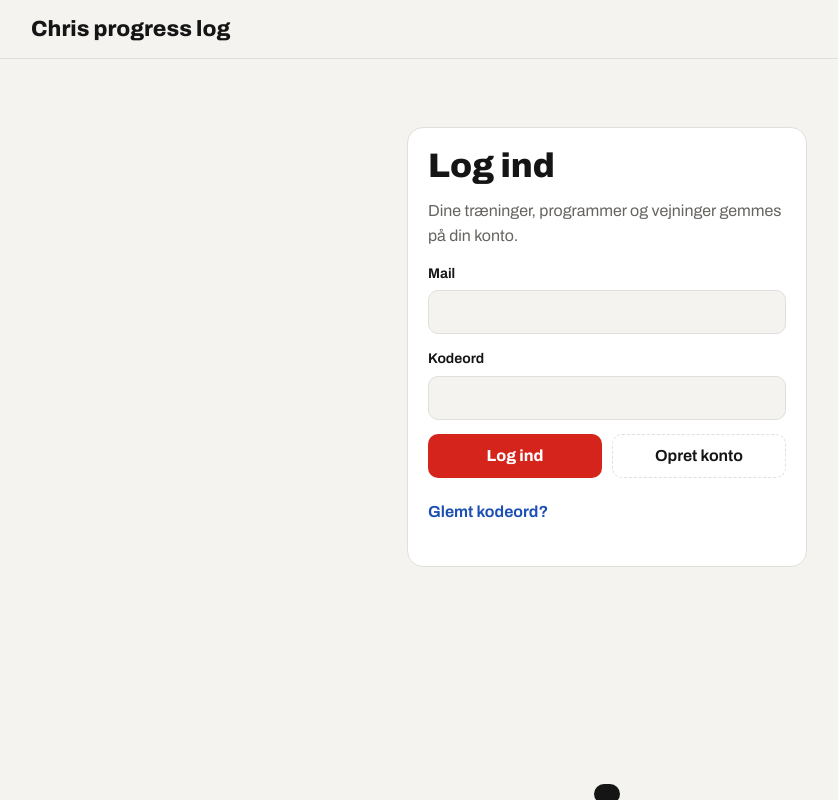
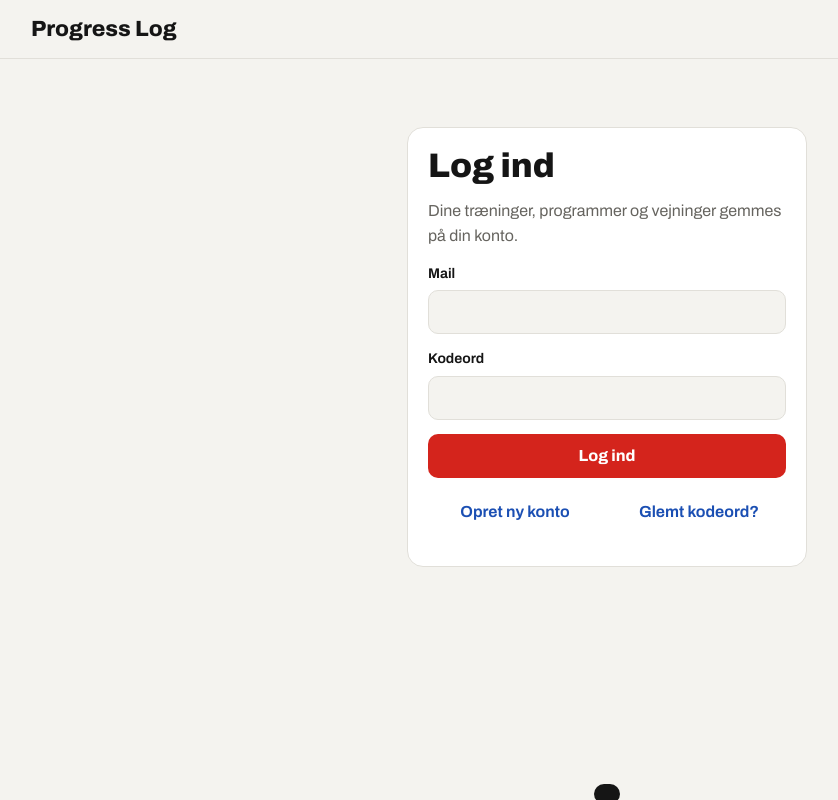
Before and after one commit to ChristofferElis/Training-App, a plain HTML site: page index.html in a window 1280 px wide. Shown: the whole page, without its empty margins (33-871 px from the left). Drawn offline with nearby package versions, Linux system fonts and the light colour scheme.

Commit message:
Navn i titlen når man er logget ind, ellers 'Progress Log'
- Opret konto er nu en separat visning med fornavn
- Titel, fane og manifest hedder 'Progress Log' for alle

Co-Authored-By: Claude Opus 5.5 <noreply@anthropic.com>
Claude-Session: https://claude.ai/code/session_01YFFkf5N2yNmmvfqm4KPZkC

```diff
--- a/index.html
+++ b/index.html
@@ -3,10 +3,10 @@
 <head>
 <meta charset="utf-8">
 <meta name="viewport" content="width=device-width,initial-scale=1">
-<title>Chris progress log</title>
+<title>Progress Log</title>
 <meta name="theme-color" content="#2c2e32">
 <meta name="apple-mobile-web-app-capable" content="yes">
-<meta name="apple-mobile-web-app-title" content="Progress log">
+<meta name="apple-mobile-web-app-title" content="Progress Log">
 <link rel="manifest" href="manifest.webmanifest">
 <link rel="icon" href="icon-192.png">
 <link rel="apple-touch-icon" href="apple-touch-icon.png">
@@ -148,7 +148,7 @@ td{padding:10px;border-bottom:1px solid var(--line)}
 </head>
 <body class="out">
 <header class="top">
- <a class="brand" href="#oversigt">Chris progress log</a>
+ <a class="brand" id="brand" href="#oversigt">Progress Log</a>
  <nav class="tabs" aria-label="Hovedmenu">
   <a href="#oversigt"><svg viewBox="0 0 24 24"><path d="M4 4h7v7H4zM13 4h7v4h-7zM13 10h7v10h-7zM4 13h7v7H4z"/></svg>Oversigt</a>
   <a href="#traen"><svg viewBox="0 0 24 24"><path d="M3 10v4M6.5 7v10M17.5 7v10M21 10v4M6.5 12h11"/></svg>Træn</a>
@@ -163,13 +163,14 @@ td{padding:10px;border-bottom:1px solid var(--line)}
  <form id="authform" class="card authcard" novalidate>
   <h1 id="authtitle" style="font-size:34px">Log ind</h1>
   <p class="mute" id="authsub" style="margin:0">Dine træninger, programmer og vejninger gemmes på din konto.</p>
+  <label id="namewrap" hidden>Fornavn<input id="aname" autocomplete="given-name" maxlength="40"></label>
   <label id="emailwrap">Mail<input id="aemail" type="email" autocomplete="email" inputmode="email" required></label>
   <label id="pwwrap">Kodeord<input id="apw" type="password" autocomplete="current-password" minlength="8" required></label>
   <div class="row" id="authbtns">
    <button class="btn" data-act="login">Log ind</button>
    <button class="ghost" data-act="signup" type="submit">Opret konto</button>
   </div>
-  <button class="linkbtn" type="button" id="forgot">Glemt kodeord?</button>
+  <div class="row"><button class="linkbtn" type="button" id="tosignup">Opret ny konto</button><button class="linkbtn" type="button" id="forgot">Glemt kodeord?</button></div>
   <p id="authmsg" role="status" aria-live="polite"></p>
  </form>
 </section>
@@ -502,20 +503,21 @@ $('#editor').addEventListener('click',e=>{
 
 // ---------- Login ----------
 let authMode='login';
+function setBrand(name){const t=name?name+' Progress Log':'Progress Log';$('#brand').textContent=t;document.title=t}
 function showAuth(mode,msg=''){
- authMode=mode;booted=false;document.body.classList.add('out');
+ authMode=mode;booted=false;document.body.classList.add('out');setBrand('');
  $('#loading').hidden=true;$('#app').hidden=true;$('#heroband').hidden=true;$('#auth').hidden=false;
- const reset=mode==='reset',forgot=mode==='forgot';
- $('#authtitle').textContent=reset?'Nyt kodeord':forgot?'Glemt kodeord':'Log ind';
- $('#authsub').textContent=reset?'Vælg et nyt kodeord på mindst 8 tegn.':forgot?'Skriv din mail, så sender vi et link til at vælge et nyt kodeord.':'Dine træninger, programmer og vejninger gemmes på din konto.';
- $('#emailwrap').hidden=reset;$('#pwwrap').hidden=forgot;
- $('#apw').autocomplete=reset?'new-password':'current-password';
- $('#authbtns').innerHTML=reset?'<button class="btn" data-act="newpw">Gem kodeord</button>':forgot?'<button class="btn" data-act="sendreset">Send link</button><button class="ghost" type="button" data-act="back">Tilbage</button>':'<button class="btn" data-act="login">Log ind</button><button class="ghost" data-act="signup">Opret konto</button>';
- $('#forgot').hidden=mode!=='login';
+ const reset=mode==='reset',forgot=mode==='forgot',signup=mode==='signup';
+ $('#authtitle').textContent=reset?'Nyt kodeord':forgot?'Glemt kodeord':signup?'Opret konto':'Log ind';
+ $('#authsub').textContent=reset?'Vælg et nyt kodeord på mindst 8 tegn.':forgot?'Skriv din mail, så sender vi et link til at vælge et nyt kodeord.':signup?'Hold styr på dine programmer, løft og din vægt. Kodeordet skal være mindst 8 tegn.':'Dine træninger, programmer og vejninger gemmes på din konto.';
+ $('#namewrap').hidden=!signup;$('#emailwrap').hidden=reset;$('#pwwrap').hidden=forgot;
+ $('#apw').autocomplete=reset||signup?'new-password':'current-password';
+ $('#authbtns').innerHTML=reset?'<button class="btn" data-act="newpw">Gem kodeord</button>':forgot||signup?`<button class="btn" data-act="${forgot?'sendreset':'signup'}">${forgot?'Send link':'Opret konto'}</button><button class="ghost" type="button" data-act="back">Tilbage</button>`:'<button class="btn" data-act="login">Log ind</button>';
+ $('#forgot').hidden=$('#tosignup').hidden=mode!=='login';
  $('#authmsg').textContent=msg;
 }
 const authErr=m=>/Invalid login/i.test(m)?'Forkert mail eller kodeord.':/not confirmed/i.test(m)?'Bekræft din mail først. Tjek din indbakke for linket.':/already registered/i.test(m)?'Der findes allerede en konto med den mail. Log ind i stedet.':/Password should be/i.test(m)?'Kodeordet skal være mindst 8 tegn.':/rate limit|too many/i.test(m)?'For mange forsøg. Vent lidt og prøv igen.':/signups not allowed/i.test(m)?'Der kan ikke oprettes nye konti.':m;
-$('#forgot').onclick=()=>showAuth('forgot');
+$('#forgot').onclick=()=>showAuth('forgot');$('#tosignup').onclick=()=>showAuth('signup');
 $('#authform').addEventListener('click',async e=>{
  const b=e.target.closest('[data-act]');if(!b)return;e.preventDefault();
  const act=b.dataset.act,email=$('#aemail').value.trim(),pw=$('#apw').value,msg=$('#authmsg');
@@ -525,7 +527,8 @@ $('#authform').addEventListener('click',async e=>{
  b.disabled=true;msg.textContent='Et øjeblik…';
  let r;
  if(act==='login')r=await sb.auth.signInWithPassword({email,password:pw});
- else if(act==='signup'){r=await sb.auth.signUp({email,password:pw,options:{emailRedirectTo:APP_URL}});if(!r.error&&!r.data.session){msg.textContent='Næsten færdig: tjek din mail og klik på linket for at bekræfte. Log derefter ind her.';b.disabled=false;return}}
+ else if(act==='signup'){const name=$('#aname').value.trim();if(!name){msg.textContent='Skriv dit fornavn.';b.disabled=false;return}
+  r=await sb.auth.signUp({email,password:pw,options:{emailRedirectTo:APP_URL,data:{name}}});if(!r.error&&!r.data.session){msg.textContent='Næsten færdig: tjek din mail og klik på linket for at bekræfte. Log derefter ind her.';b.disabled=false;setTimeout(()=>{if(authMode==='signup'){const m=$('#authmsg').textContent;showAuth('login',m)}},50);return}}
  else if(act==='sendreset'){r=await sb.auth.resetPasswordForEmail(email,{redirectTo:APP_URL});if(!r.error){msg.textContent='Hvis mailen har en konto, er der sendt et link. Tjek din indbakke.';b.disabled=false;return}}
  else if(act==='newpw'){r=await sb.auth.updateUser({password:pw});if(!r.error){toast('Kodeord opdateret');start();return}}
  b.disabled=false;
@@ -537,9 +540,9 @@ let starting=false;
 async function start(){
  if(booted||starting)return;starting=true;
  $('#auth').hidden=true;$('#loading').hidden=false;
- try{await loadAll()}catch(err){console.error(err);starting=false;$('#loading').innerHTML='<p>Kunne ikke hente dine data. Tjek forbindelsen og genindlæs siden.</p>';return}
+ try{const u=await sb.auth.getUser();if(u.data?.user)user=u.data.user;await loadAll()}catch(err){console.error(err);starting=false;$('#loading').innerHTML='<p>Kunne ikke hente dine data. Tjek forbindelsen og genindlæs siden.</p>';return}
  starting=false;booted=true;draft=null;document.body.classList.remove('out');
- $('#loading').hidden=true;$('#app').hidden=false;$('#who').textContent=user?'Logget ind som '+user.email:'';
+ $('#loading').hidden=true;$('#app').hidden=false;$('#who').textContent=user?'Logget ind som '+user.email:'';setBrand(user?.user_metadata?.name||'');
  if(/access_token|error_description/.test(location.hash))history.replaceState(null,'',APP_URL+'#oversigt');
  render();
 }
```
Also changed, not shown: rawcode/index.html (+19 -16 lines), manifest.webmanifest, rawcode/manifest.webmanifest, 1 other file.
